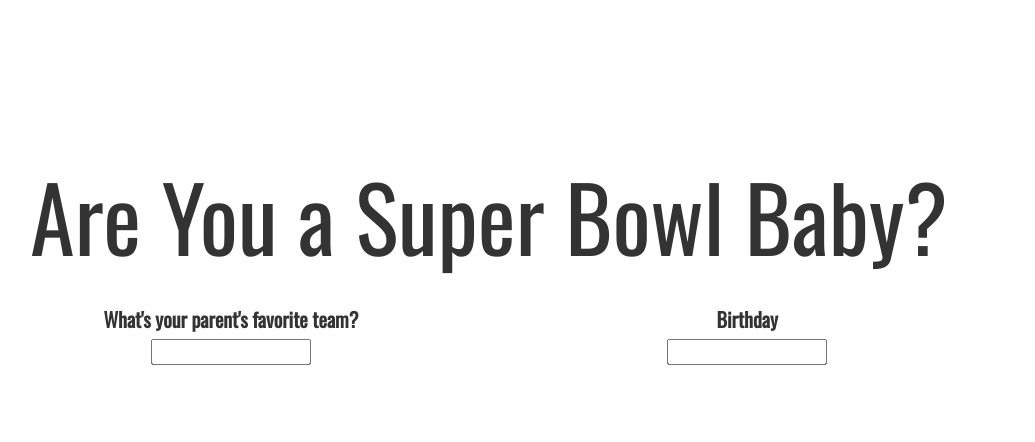
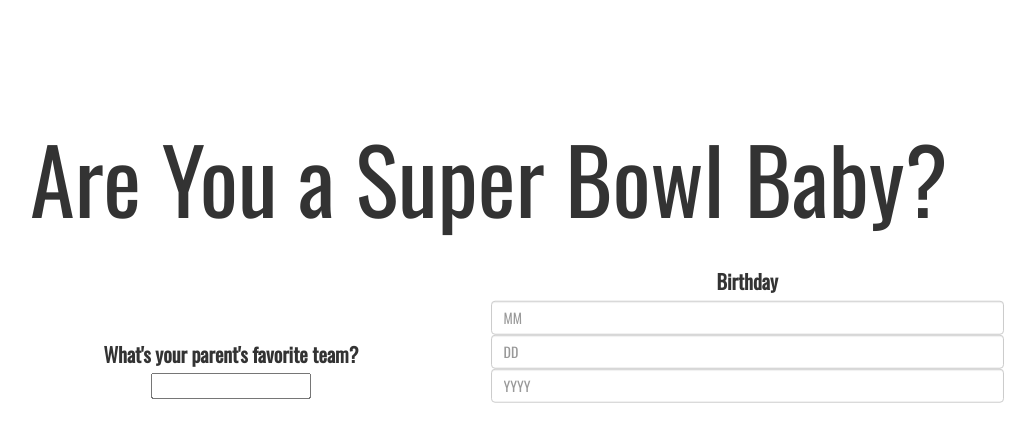
Before and after one commit to peterkaplan/SuperbowlBaby, a plain HTML site: page index.html in a window 1280 px wide. Shown: the whole page, without its empty margins (151-1186 px from the left). Drawn offline with nearby package versions, Linux system fonts and the light colour scheme.

Commit message:
birthday

```diff
--- a/index.html
+++ b/index.html
@@ -23,7 +23,9 @@
 </div>
 <div class="column">
   <label>Birthday </label> </br>
-  <input type = "text"/>
+     <input name="birth_month" placeholder="MM" type="number" min="01" max="12" class="form-control input-md" maxlength="2" required="" id="birthMonth">
+          <input name="birth_day" placeholder="DD" type="number" min="01" max="31" class="form-control input-md" maxlength="2" required="" id="birthDay">
+          <input name="birth_year" placeholder="YYYY" type="number" min="1900" ="2015" class="form-control input-md" maxlength="2"  required="" id="birthYear">
 </div>
   </div>
 
```
